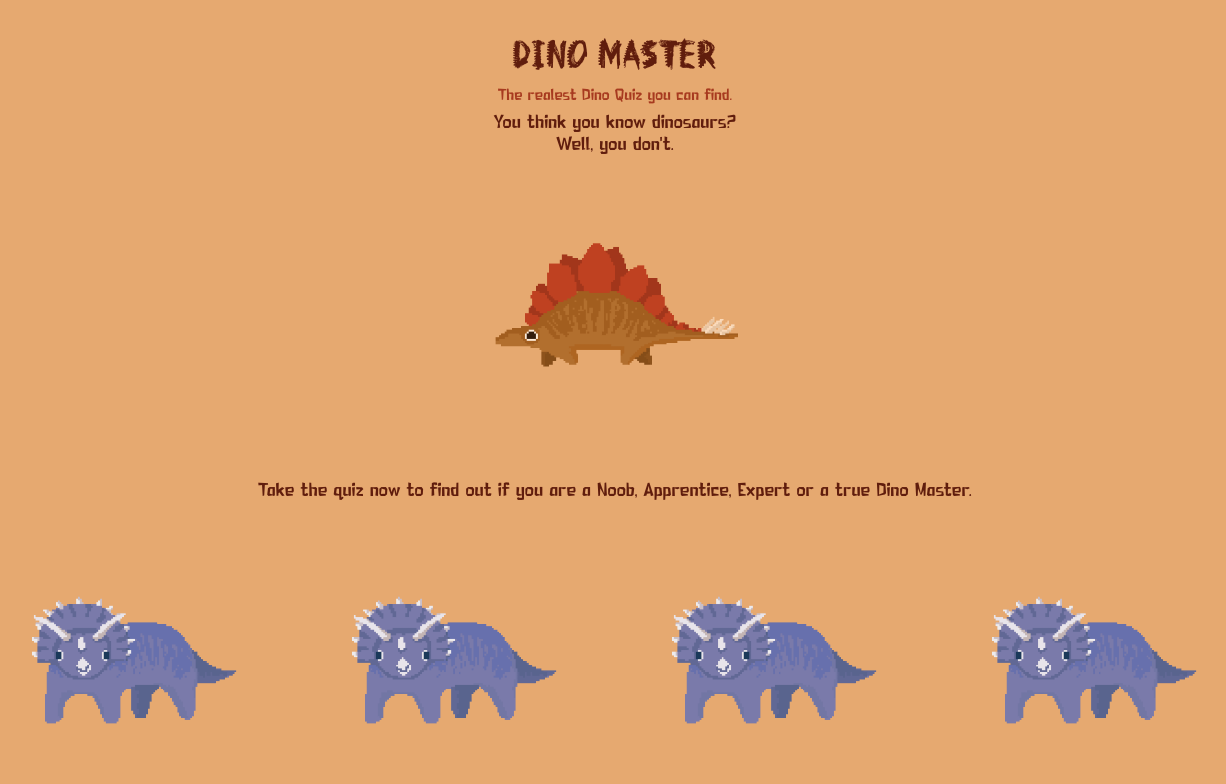
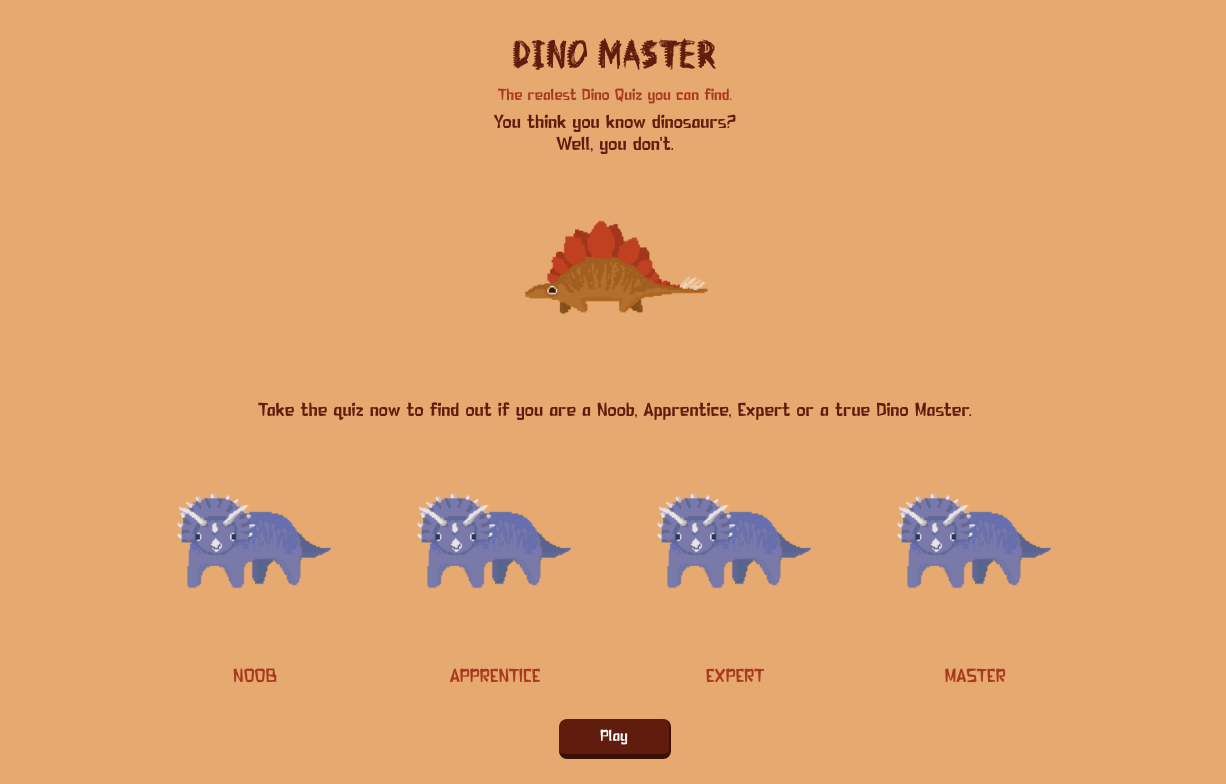
Before and after one commit to valudollar/dino-master, a React (Vite) app: page / in a window 1536 px wide. Shown: the top 784 px of the page, without its empty margins (153-1379 px from the left). Built offline with nearby package versions, Linux system fonts and the light colour scheme.

Commit message:
test webkit css

```diff
--- a/src/App.css
+++ b/src/App.css
@@ -158,11 +158,12 @@ h1 {
   align-items: center;
   background-color: #e6a970;
   margin: 0rem;
+  display: -webkit-flex;
 }
 
 @media screen and (min-width: 1400px) {
   .gifcontainer {
-    height: 20rem;
-    width: 20rem;
+    height: 15rem;
+    width: 15rem;
   }
 }
--- a/src/index.css
+++ b/src/index.css
@@ -1,5 +1,6 @@
 #root {
   display: flex;
+  display: -webkit-flex;
   flex-direction: column;
   width: 100%;
   height: 100%;
```
